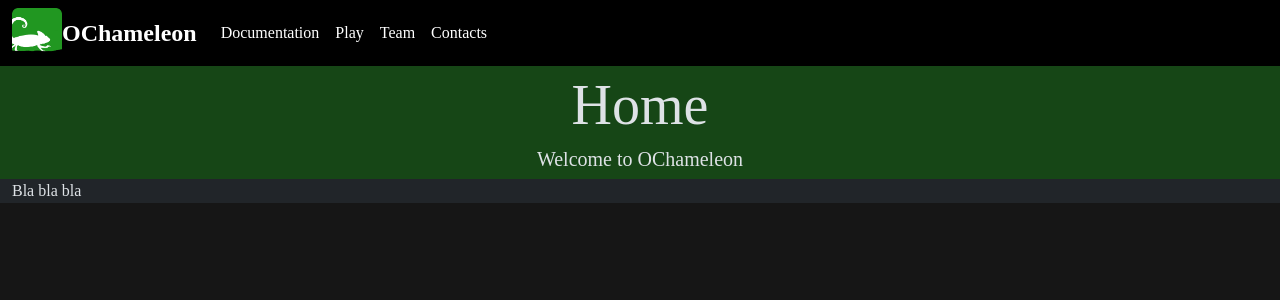
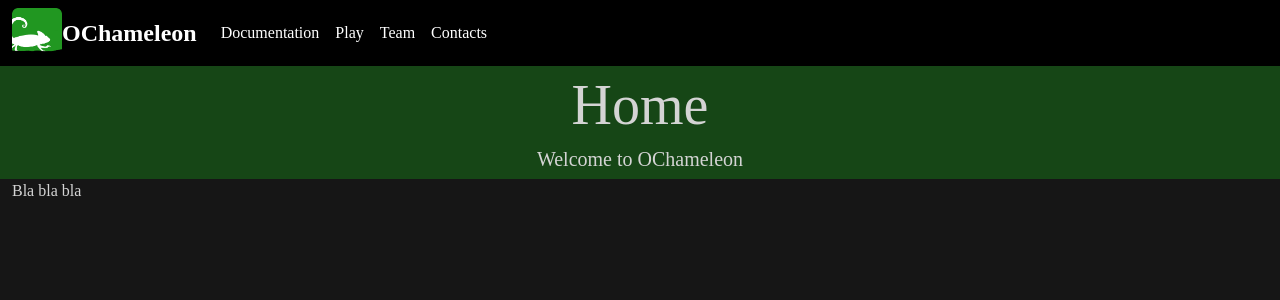
Before and after one commit to ochameleon/ochameleon.github.io, a Jekyll site: the page built from index.html, in a window 1280 px wide. Shown: the top 300 px of the page. Built offline with Jekyll 4.4.1, drawn with Linux system fonts in a browser that asks for light colours; some web fonts are replaced.

Commit message:
removing class bg-body and text-body from default body layout

```diff
--- a/_layouts/default.html
+++ b/_layouts/default.html
@@ -12,7 +12,7 @@
         <link rel="icon" href="{{ '/files/logo/colour-icon-square-top.png' | relative_url }}" type="image/png">
     </head>
 
-    <body class="bg-body text-body">
+    <body>
         {% include menu.html %}
 
         {% include header.html %}
--- a/static/style.css
+++ b/static/style.css
@@ -12,6 +12,13 @@
 
 
 
+nav {
+    background-color: rgb(0, 0, 0);
+}
+
+header {
+    background-color: rgb(22, 70, 22);
+}
 
 .navbar-brand {
     font-size: x-large;
@@ -50,14 +57,6 @@ html, body {
   html {
     font-size: 1.2rem;
   }
-}
-
-nav {
-    background-color: rgb(0, 0, 0);
-}
-
-header {
-    background-color: rgb(22, 70, 22);
 }
 
 hr {
```
